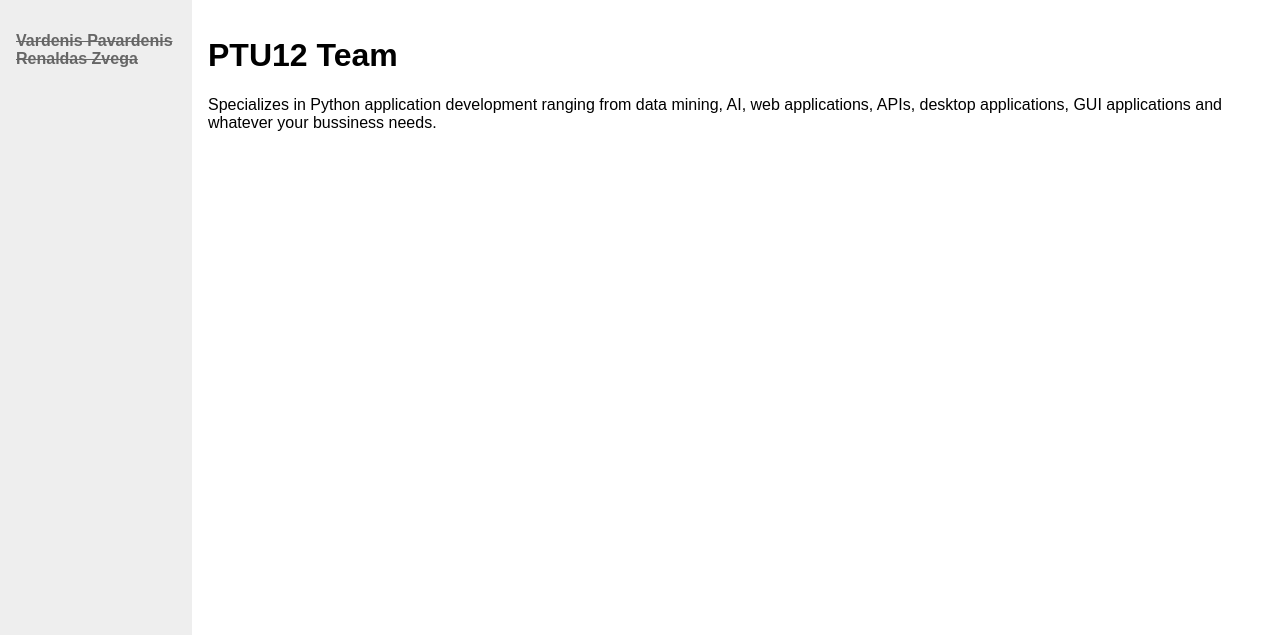
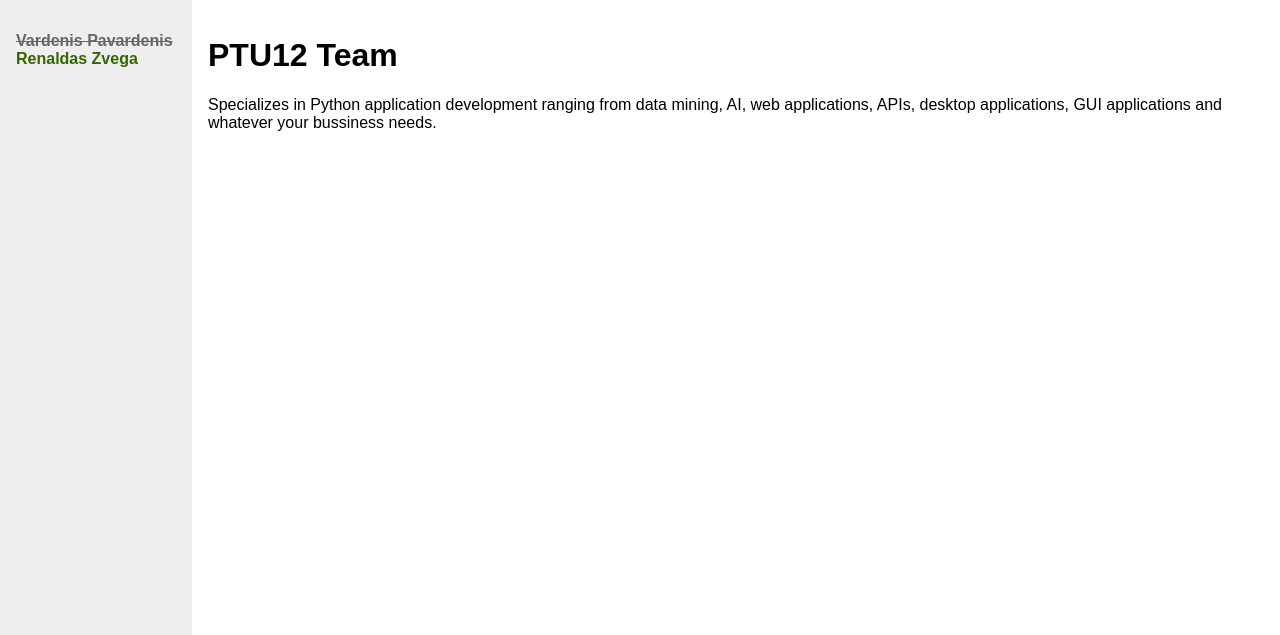
Before and after one commit to kobrius11/ptu12_team, a Flask app: page / in a window 1280 px wide. Shown: the part 82-717 px from the top of the page. Run offline with Flask 3, Linux system fonts and the light colour scheme.

Commit message:
Renaldas fixed first template buggs

```diff
--- a/templates/includes/sidebar.html
+++ b/templates/includes/sidebar.html
@@ -1,6 +1,6 @@
 <ul class="menu menu-vertical">
     <li>
         <a class="broken" href="/vardenis_pavardenis/">Vardenis Pavardenis</a>
-        <a class="broken" href="/renaldas_zvega">Renaldas Zvega</a>
+        <a href="/renaldas_zvega">Renaldas Zvega</a>
     </li>
 </ul>
```
Also changed, not shown: templates/index.html (line endings or trailing spaces), templates/renaldas_zvega.html (line endings or trailing spaces), templates/vardenis_pavardenis.html (line endings or trailing spaces).
